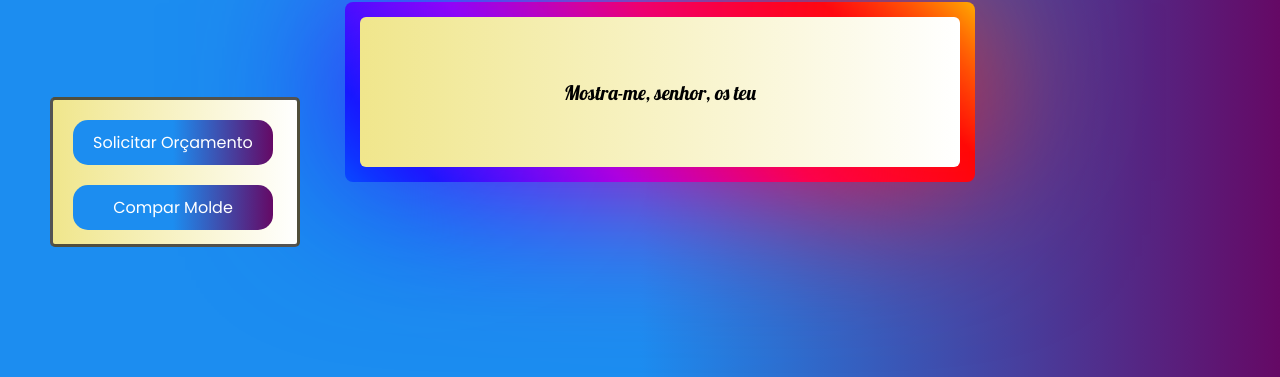
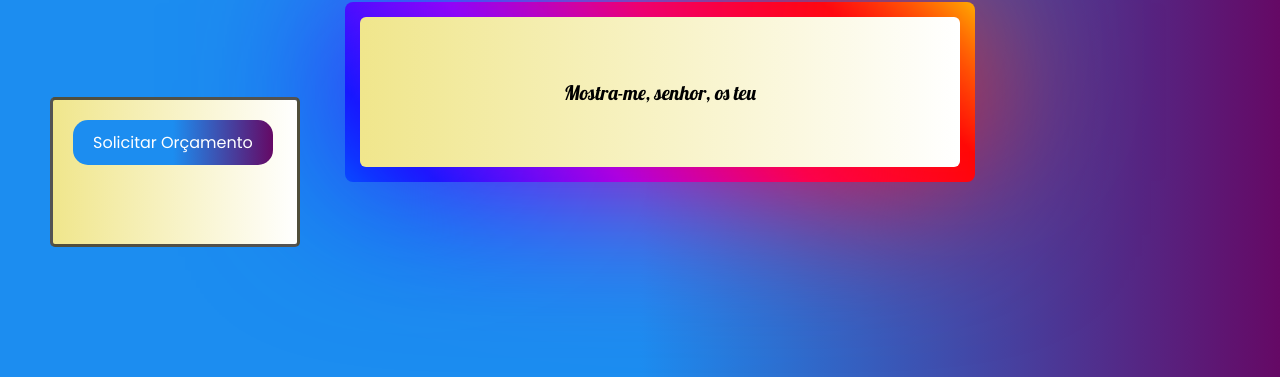
Before and after one commit to FabricioAndrade39/Atelie-Mimos-da-Lili, a plain HTML site: page index.html in a window 1280 px wide. Shown: the part 423-800 px from the top of the page. Drawn offline with Linux system fonts and the light colour scheme.

Commit message:
Remoção da funcionalidade comprar molde no Index.HTML

```diff
--- a/index.html
+++ b/index.html
@@ -79,7 +79,6 @@
 
         <div class="menu-orcamento">
             <button class="btn-orcamento" id="open-modal-orcamento">Solicitar Orçamento</button>
-            <button class="btn-orcamento" id="btn-comprar-molde">Compar Molde</button>
         </div>
     </div>
 
```
